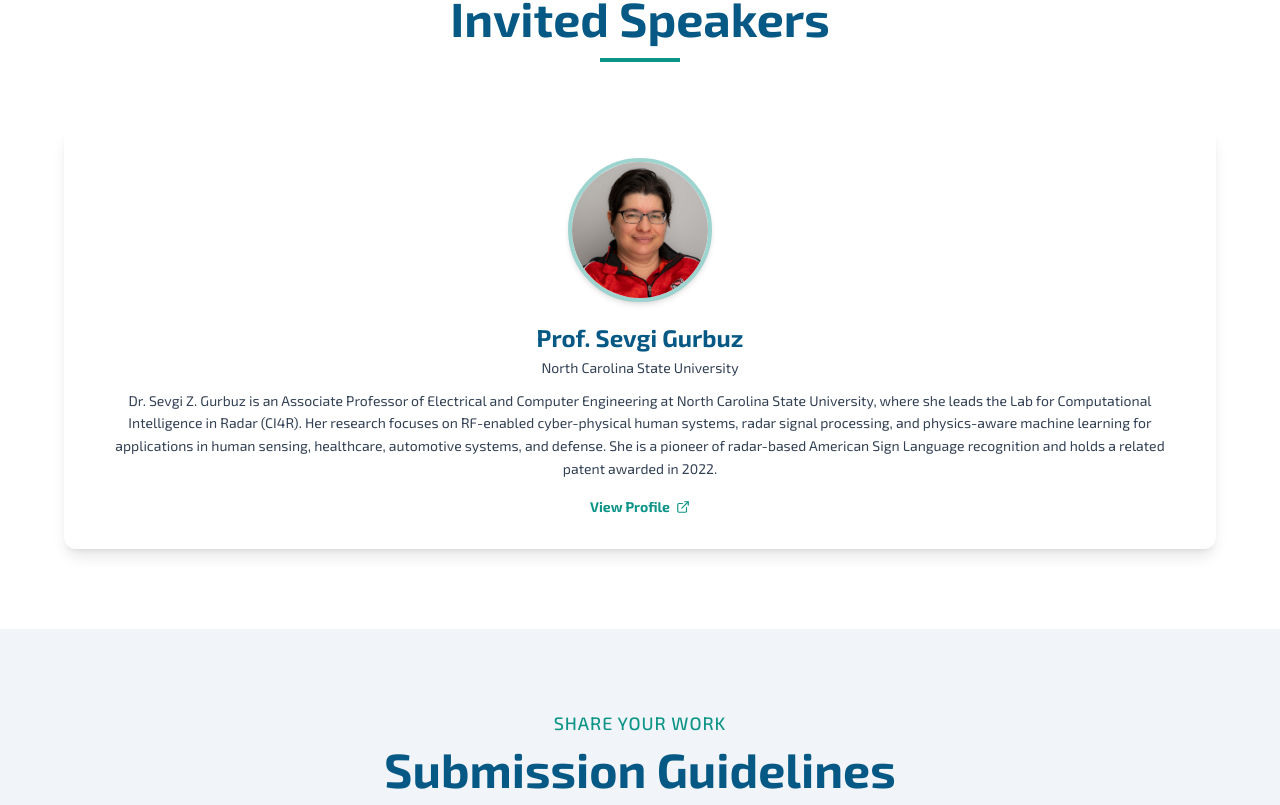
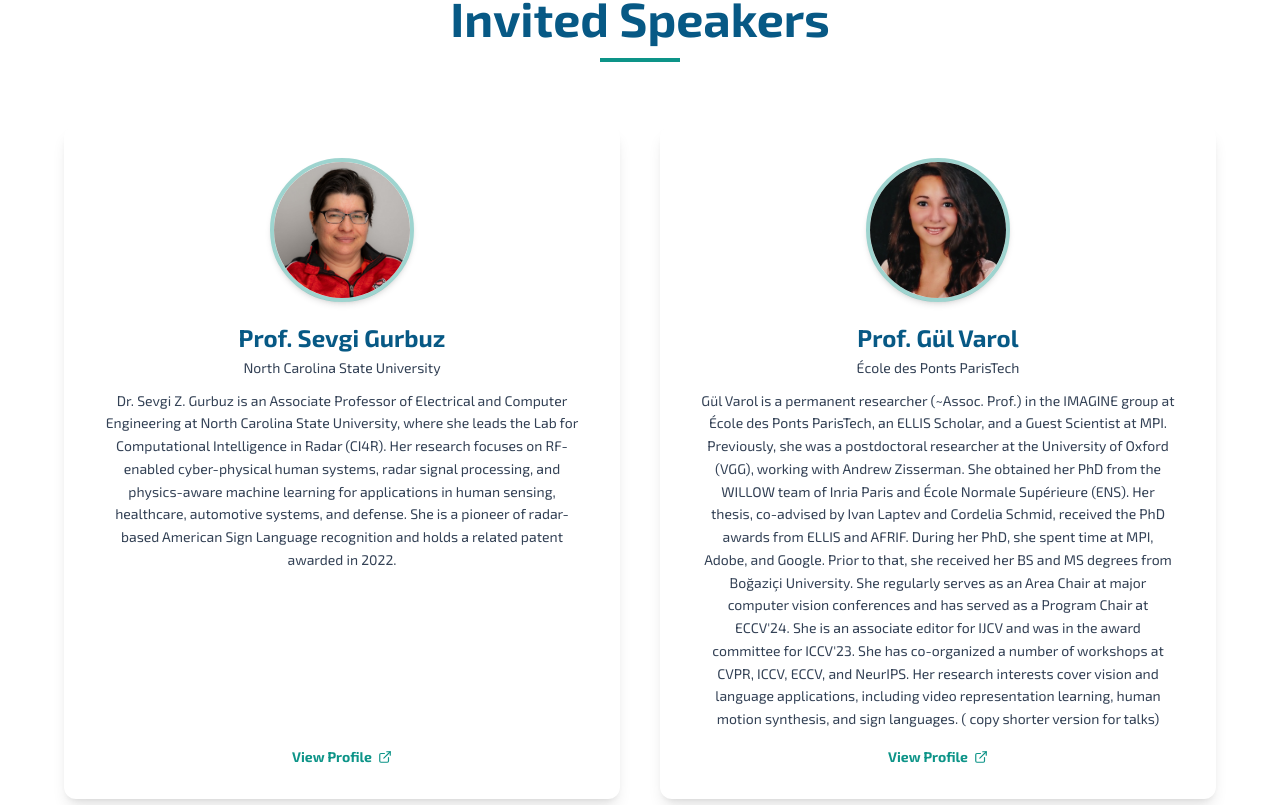
Before and after one commit to M-SLRT/MSLR2026, a React (Vite) app: page / in a window 1280 px wide. Shown: the part 2955-3760 px from the top of the page. Built offline with nearby package versions, Linux system fonts and the light colour scheme.

Commit message:
add Dr Gul

```diff
--- a/src/components/sections/Home.jsx
+++ b/src/components/sections/Home.jsx
@@ -7,6 +7,7 @@ import { Award, Users, Mic, FileText, ChevronRight, ExternalLink } from 'lucide-
 import dummy from "../../assets/images/dummy.png";
 import dobi from "../../assets/images/dobi.png";
 import Prof_Sevi from "../../assets/images/sevi.jpg";
+import Prof_Gul from "../../assets/images/gul.jpg";
 
 const content = {
     overview: [
@@ -34,6 +35,16 @@ const speakersData = [
         imgSrc: Prof_Sevi,
         bio: "Dr. Sevgi Z. Gurbuz is an Associate Professor of Electrical and Computer Engineering at North Carolina State University, where she leads the Lab for Computational Intelligence in Radar (CI4R). Her research focuses on RF-enabled cyber-physical human systems, radar signal processing, and physics-aware machine learning for applications in human sensing, healthcare, automotive systems, and defense. She is a pioneer of radar-based American Sign Language recognition and holds a related patent awarded in 2022.",
         link: "https://scholar.google.com/citations?hl=en&user=T5Uox50AAAAJ",
+        // title: "TITLE",
+        // abstract: "Lorem ipsum dolor sit amet, consectetur adipiscing elit, sed do eiusmod tempor incididunt ut labore et dolore magna aliqua. Ut enim ad minim veniam, quis nostrud exercitation ullamco laboris nisi ut aliquip ex ea commodo consequat. Duis aute irure dolor in reprehenderit in voluptate velit esse cillum dolore eu fugiat nulla pariatur. Excepteur sint occaecat cupidatat non proident, sunt in culpa qui officia deserunt mollit anim id est laborum."
+    },
+
+    {
+        name: "Prof. Gül Varol",
+        affiliation: "École des Ponts ParisTech",
+        imgSrc: Prof_Gul,
+        bio: "Gül Varol is a permanent researcher (~Assoc. Prof.) in the IMAGINE group at École des Ponts ParisTech, an ELLIS Scholar, and a Guest Scientist at MPI. Previously, she was a postdoctoral researcher at the University of Oxford (VGG), working with Andrew Zisserman. She obtained her PhD from the WILLOW team of Inria Paris and École Normale Supérieure (ENS). Her thesis, co-advised by Ivan Laptev and Cordelia Schmid, received the PhD awards from ELLIS and AFRIF. During her PhD, she spent time at MPI, Adobe, and Google. Prior to that, she received her BS and MS degrees from Boğaziçi University. She regularly serves as an Area Chair at major computer vision conferences and has served as a Program Chair at ECCV'24. She is an associate editor for IJCV and was in the award committee for ICCV'23. She has co-organized a number of workshops at CVPR, ICCV, ECCV, and NeurIPS. Her research interests cover vision and language applications, including video representation learning, human motion synthesis, and sign languages. ( copy shorter version for talks)",
+        link: "https://scholar.google.fr/citations?user=ceSzF9YAAAAJ&hl=en",
         // title: "TITLE",
         // abstract: "Lorem ipsum dolor sit amet, consectetur adipiscing elit, sed do eiusmod tempor incididunt ut labore et dolore magna aliqua. Ut enim ad minim veniam, quis nostrud exercitation ullamco laboris nisi ut aliquip ex ea commodo consequat. Duis aute irure dolor in reprehenderit in voluptate velit esse cillum dolore eu fugiat nulla pariatur. Excepteur sint occaecat cupidatat non proident, sunt in culpa qui officia deserunt mollit anim id est laborum."
     },
@@ -107,7 +118,7 @@ const Home = () => {
             </SectionWrapper>
 
             <SectionWrapper id="program-speakers-internal" title="Invited Speakers" subtitle="Learn from the Leaders" bgColor="bg-white">
-                <div className="grid md:grid-cols-1 lg:grid-cols-1 gap-8 lg:gap-10">
+                <div className="grid md:grid-cols-1 lg:grid-cols-2 gap-8 lg:gap-10">
                     {speakersData.map((speaker, index) => (
                         <motion.div
                             key={speaker.name}
```
Also changed, not shown: src/assets/images/gul.jpg (added), 6 other files (tests, documents, lock files or other folders).
